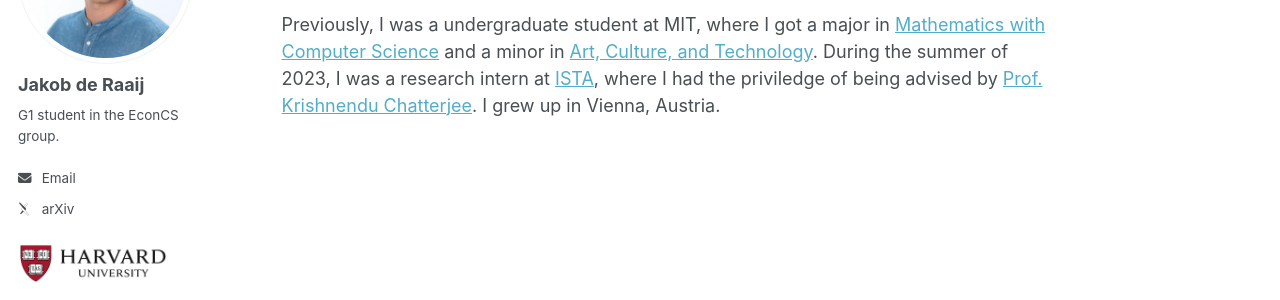
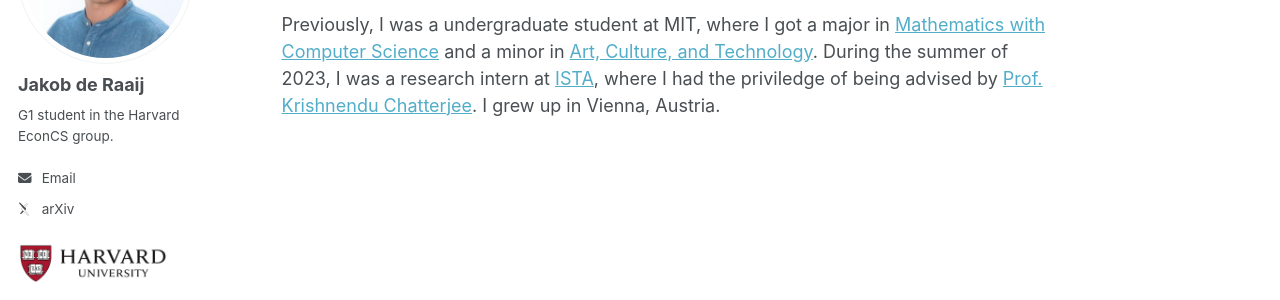
Before and after one commit to jakobderaaij/jakobderaaij.github.io, a Jekyll site: the page built from _pages/about.md, in a window 1280 px wide. Shown: the part 208-508 px from the top of the page. Built offline with Jekyll 4.4.1, drawn with Linux system fonts in a browser that asks for light colours; some web fonts are replaced.

Commit message:
small corrections

```diff
--- a/_config.yml
+++ b/_config.yml
@@ -25,7 +25,7 @@ author:
   avatar           : "profile.png"
   name             : "Jakob de Raaij"
   pronouns         : # example: "she/her"
-  bio              : "G1 student in the EconCS group."
+  bio              : "G1 student in the Harvard EconCS group."
   location         :
   employer         :
   uri              : # URL
```
